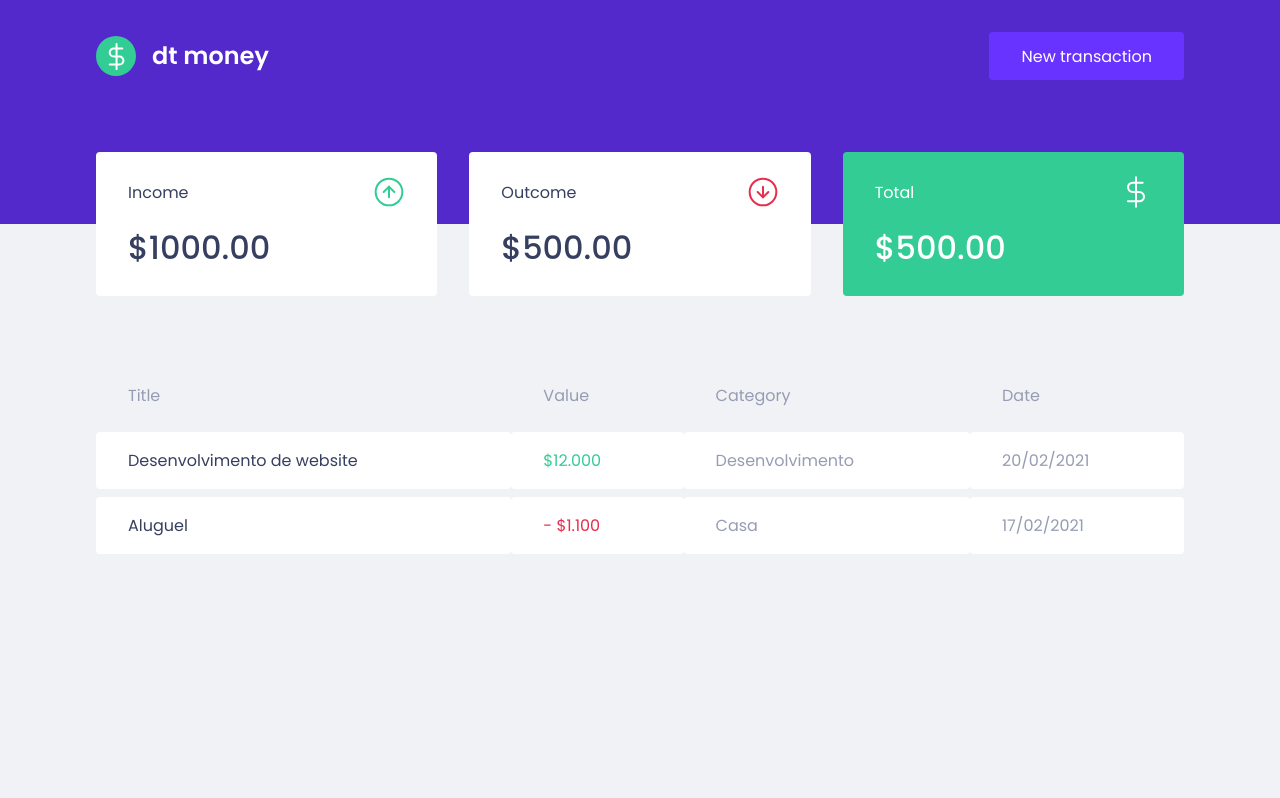
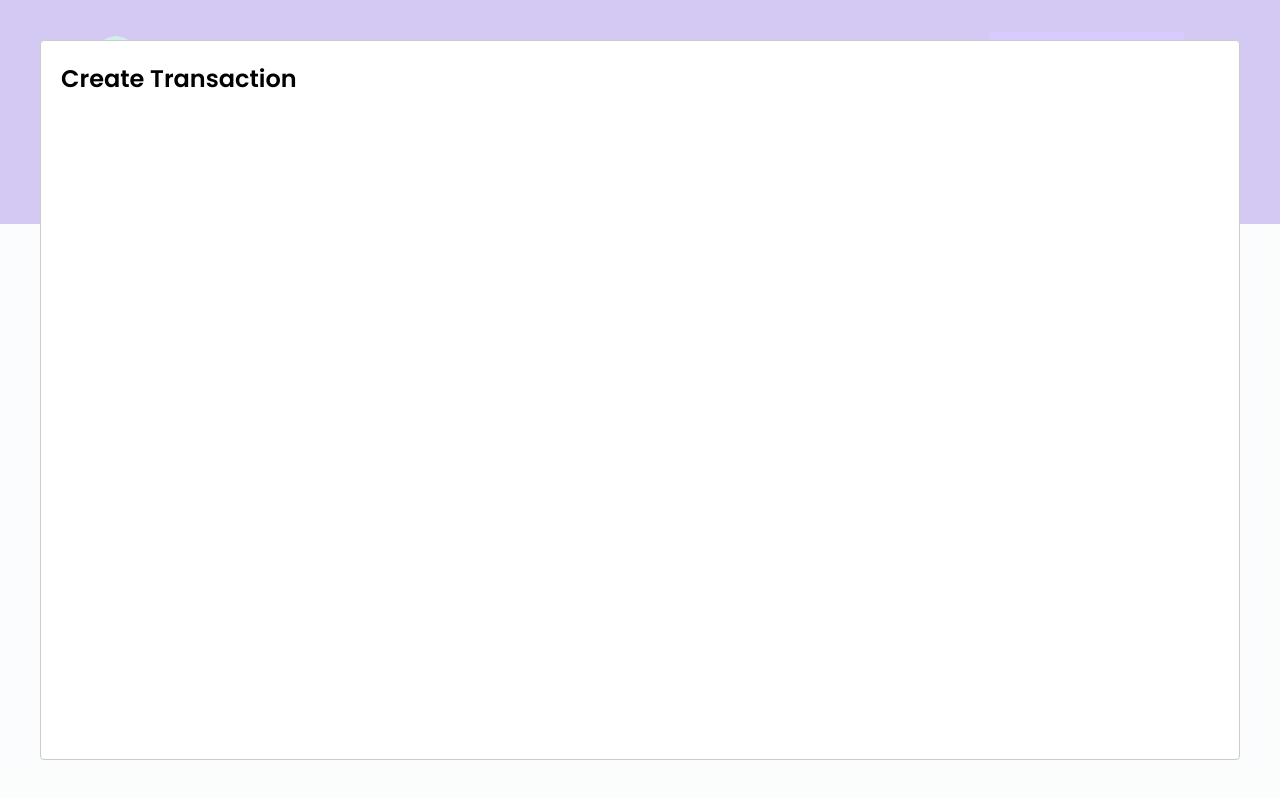
Before and after one commit to heldercostaa/DTMoney, a React (Create React App) app: page / in a window 1280 px wide. Both pictures are taken after a click on the button "New transaction". Built offline with nearby package versions, Linux system fonts and the light colour scheme; no server answers; what miragejs would draw is missing.

Commit message:
Install and create simlpe version of modal

```diff
--- a/package.json
+++ b/package.json
@@ -7,6 +7,7 @@
     "miragejs": "^0.1.41",
     "react": "^17.0.2",
     "react-dom": "^17.0.2",
+    "react-modal": "^3.14.3",
     "react-scripts": "4.0.3",
     "styled-components": "^5.3.0",
     "web-vitals": "^1.0.1"
@@ -19,6 +20,7 @@
     "@types/node": "^12.0.0",
     "@types/react": "^17.0.0",
     "@types/react-dom": "^17.0.0",
+    "@types/react-modal": "^3.12.1",
     "@types/styled-components": "^5.1.11",
     "typescript": "^4.1.2"
   },
--- a/src/App.tsx
+++ b/src/App.tsx
@@ -1,13 +1,35 @@
+import { useState } from "react";
+import Modal from "react-modal";
+
 import { Header } from "./components/Header";
 import { Dashboard } from "./components/Dashboard";
 
 import { GlobalStyles } from "./styles/global";
 
+Modal.setAppElement("#root");
+
 export function App() {
+  const [isNewTransactionModalOpen, setIsNewTransactionModalOpen] =
+    useState(false);
+
+  function handleOpenNewTransactionModal() {
+    setIsNewTransactionModalOpen(true);
+  }
+
+  function handleCloseNewTransactionModal() {
+    setIsNewTransactionModalOpen(false);
+  }
+
   return (
     <>
-      <Header />
+      <Header onOpenNewTransactionModal={handleOpenNewTransactionModal} />
       <Dashboard />
+      <Modal
+        isOpen={isNewTransactionModalOpen}
+        onRequestClose={handleCloseNewTransactionModal}
+      >
+        <h2>Create Transaction</h2>
+      </Modal>
       <GlobalStyles />
     </>
   );
--- a/src/components/Header/index.tsx
+++ b/src/components/Header/index.tsx
@@ -2,12 +2,18 @@
 
 import { Container, Content } from "./styles";
 
-export function Header() {
+type HeaderProps = {
+  onOpenNewTransactionModal: () => void;
+};
+
+export function Header({ onOpenNewTransactionModal }: HeaderProps) {
   return (
     <Container>
       <Content>
         <img src={logoImg} alt="DT Money" />
-        <button type="button">New transaction</button>
+        <button type="button" onClick={onOpenNewTransactionModal}>
+          New transaction
+        </button>
       </Content>
     </Container>
   );
```
Also changed, not shown: 1 other file (tests, documents, lock files or other folders).
